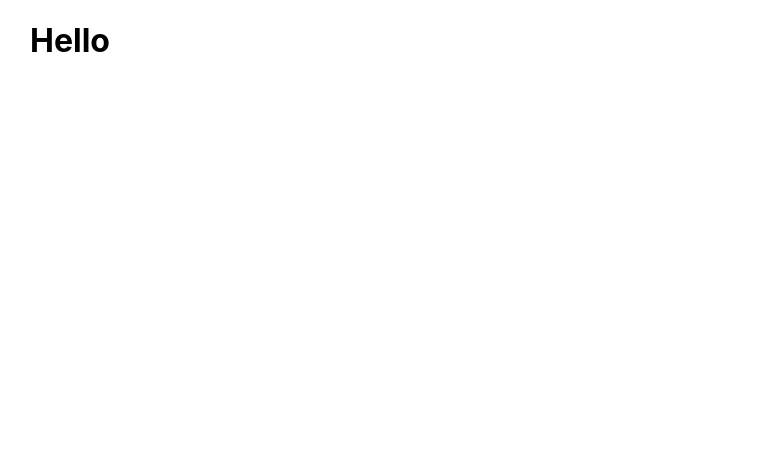
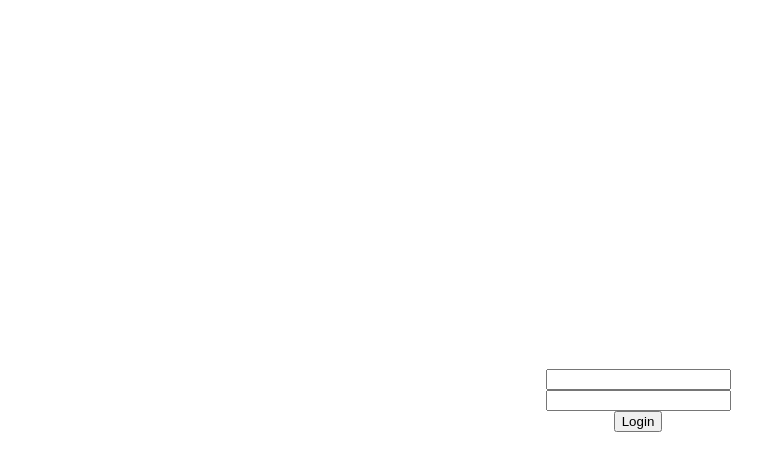
Before and after one commit to gabrielcedran/rocketseat-authn-authz, a Next.js app in the folder fe/: page / in a window 1280 px wide. Shown: the top 470 px of the page, without its empty margins (2-764 px from the left). Built offline with nearby package versions, Linux system fonts and the light colour scheme.

Commit message:
Create authentication context - this context will be used by the application to sign in users, check if they are authenticated and their permissions

```diff
--- /dev/null
+++ b/fe/contexts/AuthContext.tsx
@@ -0,0 +1,35 @@
+import { createContext, ReactNode, useContext } from "react";
+
+type SignInCredentials = {
+    email: string;
+    password: string;
+}
+
+type AuthContextData = {
+    signIn(credentials: SignInCredentials): Promise<void>;
+    isAuthenticated: boolean;
+}
+
+export const AuthContext = createContext({} as AuthContextData);
+
+
+type AuthContextProviderProps = {
+    children: ReactNode;
+}
+
+export const AuthContextProvider = ({children}: AuthContextProviderProps) => {
+
+    const isAuthenticated = false;
+
+    async function signIn({email, password}: SignInCredentials) {
+        console.log(email, password);
+    }
+
+    return (
+        <AuthContext.Provider value={{signIn: signIn, isAuthenticated}}>
+            {children}
+        </AuthContext.Provider>
+    )
+}
+
+export const useAuthContext = () => useContext(AuthContext);
--- a/fe/pages/_app.tsx
+++ b/fe/pages/_app.tsx
@@ -1,7 +1,12 @@
+import { AuthContextProvider } from '../contexts/AuthContext'
 import '../styles/globals.css'
 
 function MyApp({ Component, pageProps }) {
-  return <Component {...pageProps} />
+  return (
+    <AuthContextProvider>
+      <Component {...pageProps} />
+    </AuthContextProvider>
+  )
 }
 
 export default MyApp
--- a/fe/pages/index.tsx
+++ b/fe/pages/index.tsx
@@ -1,9 +1,27 @@
+import { FormEvent, useState } from 'react'
+import { useAuthContext } from '../contexts/AuthContext'
 import styles from '../styles/Home.module.css'
 
 export default function Home() {
+  const [email, setEmail] = useState('')
+  const [password, setPassword] = useState('')
+  const {signIn} = useAuthContext()
+
+  async function handleSubmit(event: FormEvent) {
+    event.preventDefault();
+    const data = {
+      email,
+      password
+    }
+
+    await signIn(data)
+  }
+
   return (
-    <div className={styles.container}>
-      <h1>Hello</h1>
-    </div>
+    <form onSubmit={handleSubmit} className={styles.container}>
+      <input type="email" value={email} onChange={e => setEmail(e.target.value)}/>
+      <input type="password" value={password} onChange={e => setPassword(e.target.value)}/>
+      <button type="submit">Login</button>
+    </form>
   )
 }
--- a/fe/styles/Home.module.css
+++ b/fe/styles/Home.module.css
@@ -1,3 +1,9 @@
 .container {
-  padding: 0 2rem;
+  display: flex;
+  flex-direction: column;
+  align-items: center;
+  justify-content: center;
+
+  height: 100vh;
+  width: 100vw;
 }
```
